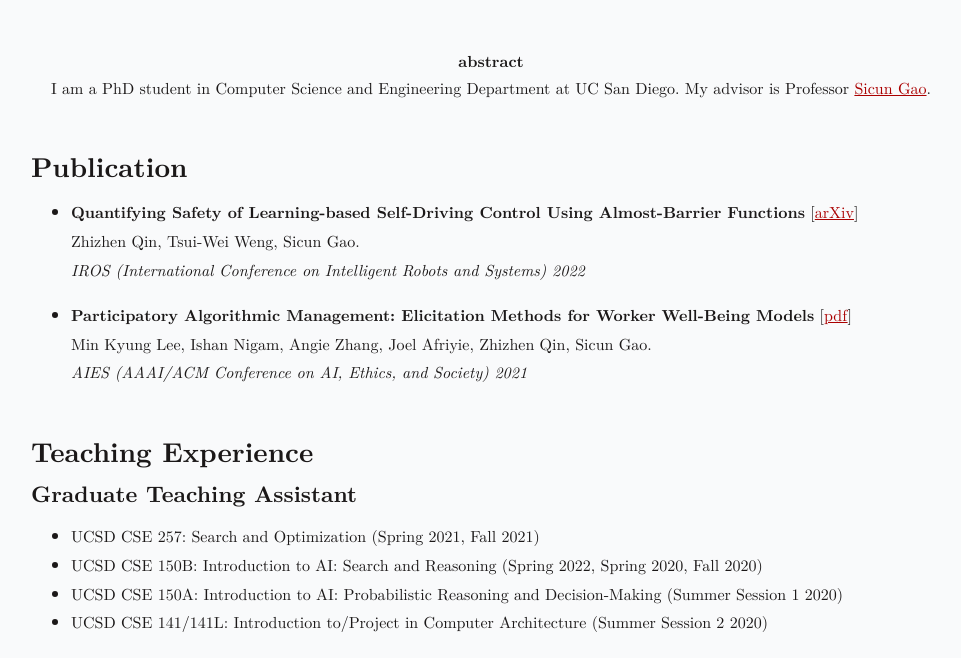
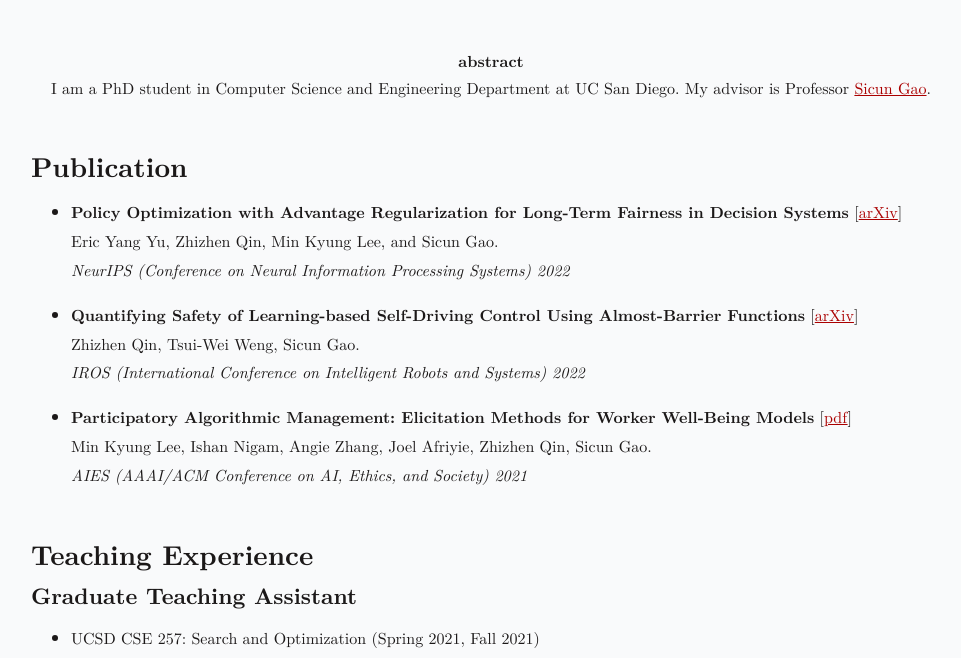
Before and after one commit to ZhizhenQin/ZhizhenQin.github.io, a website: page index.html in a window 1280 px wide. Shown: the part 142-800 px from the top of the page, without its empty margins (149-1110 px from the left). Drawn offline with Linux system fonts and the light colour scheme.

Commit message:
add NeurIPS

```diff
--- a/index.html
+++ b/index.html
@@ -23,6 +23,15 @@
 <main>
 	<article>
 		<h2 id="publication">Publication</h2>
+
+		<ul>
+			<li>
+				<b>Policy Optimization with Advantage Regularization for Long-Term Fairness in Decision Systems</b> [<a href='https://arxiv.org/abs/2207.13891'>arXiv</a>] <br>
+				Eric Yang Yu, Zhizhen Qin, Min Kyung Lee, and Sicun Gao. <br>
+				<i>NeurIPS (Conference on Neural Information Processing Systems) 2022</i>
+			</li>
+		</ul>
+
 		<ul>
 			<li>
 				<b>Quantifying Safety of Learning-based Self-Driving Control Using Almost-Barrier Functions</b> [<a href='https://arxiv.org/abs/2207.13891'>arXiv</a>] <br>
```
